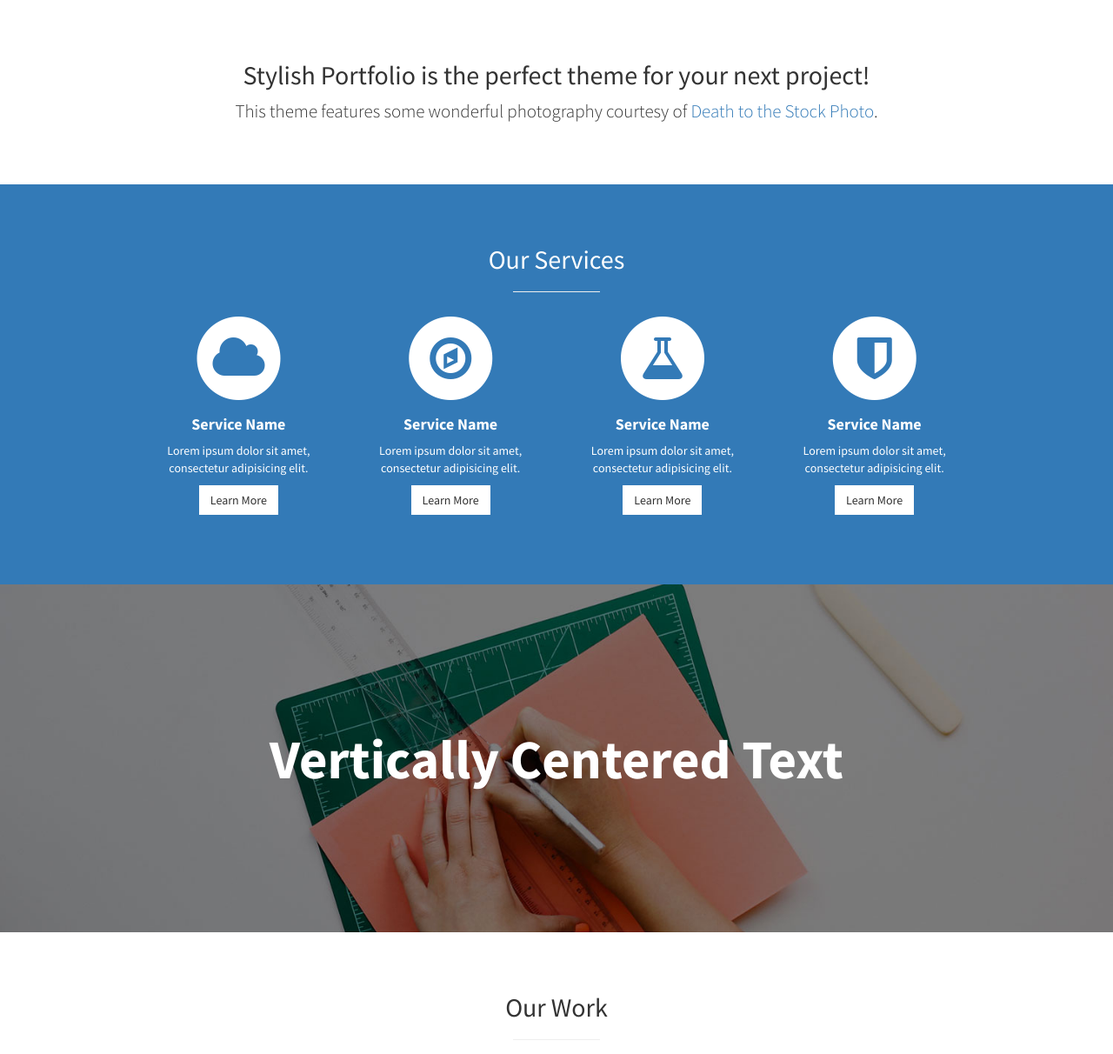
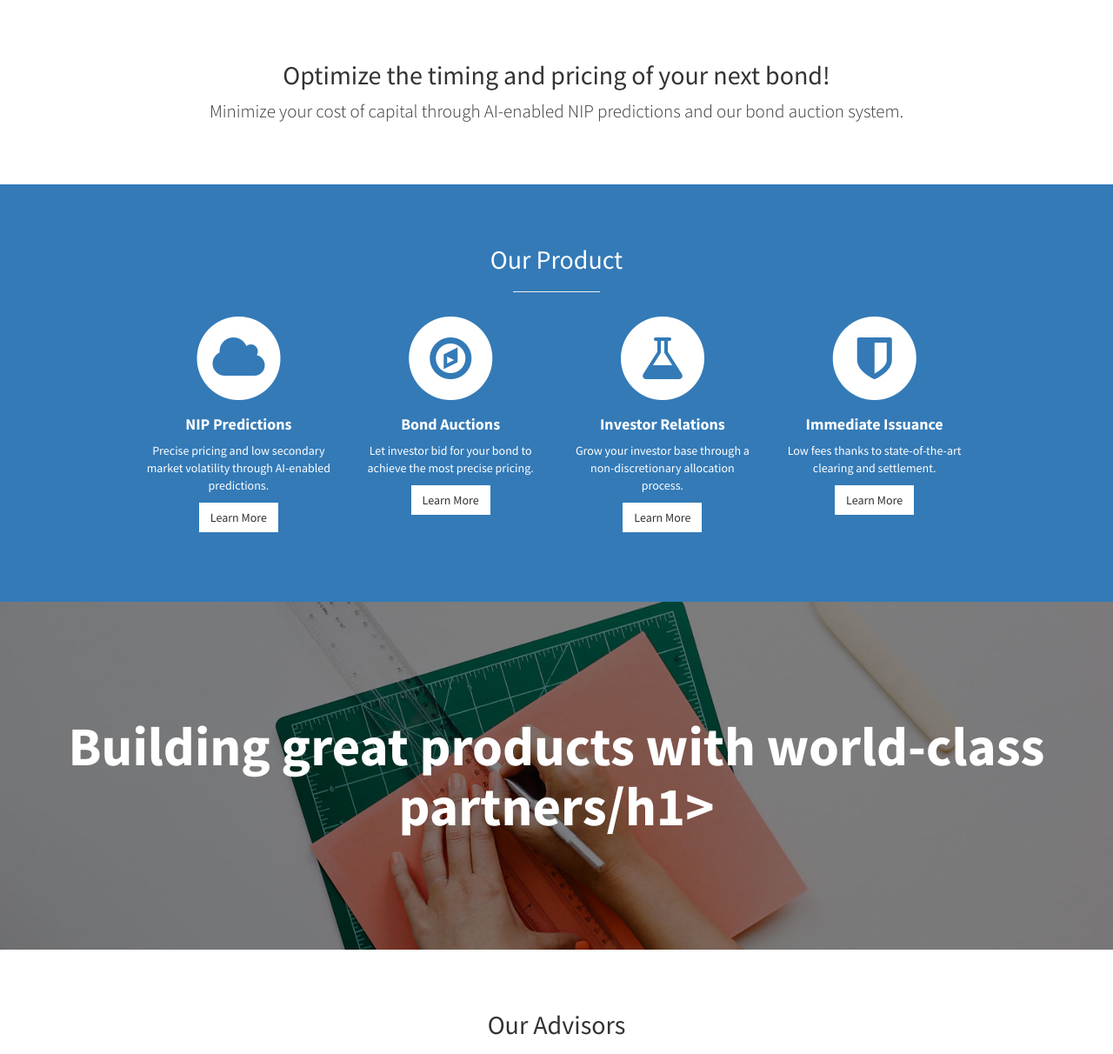
Before and after one commit to TobiasRischen/FinTech-Example, a plain HTML site: page index.html in a window 1280 px wide. Shown: the part 800-2012 px from the top of the page at 87% size. Drawn offline with Linux system fonts and the light colour scheme.

Commit message:
Updated Text

```diff
--- a/index.html
+++ b/index.html
@@ -9,7 +9,7 @@
     <meta name="description" content="">
     <meta name="author" content="">
 
-    <title>Stylish Portfolio - Start Bootstrap Theme</title>
+    <title>ProjectX - Precise Bond Pricing</title>
 
     <!-- Bootstrap Core CSS -->
     <link href="css/bootstrap.min.css" rel="stylesheet">
@@ -47,10 +47,10 @@
                 <a href="#about" onclick=$("#menu-close").click();>About</a>
             </li>
             <li>
-                <a href="#services" onclick=$("#menu-close").click();>Services</a>
+                <a href="#product" onclick=$("#menu-close").click();>Product</a>
             </li>
             <li>
-                <a href="#portfolio" onclick=$("#menu-close").click();>Portfolio</a>
+                <a href="#advisors" onclick=$("#menu-close").click();>Advisors</a>
             </li>
             <li>
                 <a href="#contact" onclick=$("#menu-close").click();>Contact</a>
@@ -61,8 +61,8 @@
     <!-- Header -->
     <header id="top" class="header">
         <div class="text-vertical-center">
-            <h1>Start Bootstrap</h1>
-            <h3>Free Bootstrap Themes &amp; Templates</h3>
+            <h1>PROJECT X</h1>
+            <h3>Precise bond pricing.</h3>
             <br>
             <a href="#about" class="btn btn-dark btn-lg">Find Out More</a>
         </div>
@@ -73,8 +73,8 @@
         <div class="container">
             <div class="row">
                 <div class="col-lg-12 text-center">
-                    <h2>Stylish Portfolio is the perfect theme for your next project!</h2>
-                    <p class="lead">This theme features some wonderful photography courtesy of <a target="_blank" href="http://join.deathtothestockphoto.com/">Death to the Stock Photo</a>.</p>
+                    <h2>Optimize the timing and pricing of your next bond!</h2>
+                    <p class="lead">Minimize your cost of capital through AI-enabled NIP predictions and our bond auction system.</a></p>
                 </div>
             </div>
             <!-- /.row -->
@@ -84,11 +84,11 @@
 
     <!-- Services -->
     <!-- The circle icons use Font Awesome's stacked icon classes. For more information, visit http://fontawesome.io/examples/ -->
-    <section id="services" class="services bg-primary">
+    <section id="product" class="services bg-primary">
         <div class="container">
             <div class="row text-center">
                 <div class="col-lg-10 col-lg-offset-1">
-                    <h2>Our Services</h2>
+                    <h2>Our Product</h2>
                     <hr class="small">
                     <div class="row">
                         <div class="col-md-3 col-sm-6">
@@ -98,9 +98,9 @@
                                 <i class="fa fa-cloud fa-stack-1x text-primary"></i>
                             </span>
                                 <h4>
-                                    <strong>Service Name</strong>
+                                    <strong>NIP Predictions</strong>
                                 </h4>
-                                <p>Lorem ipsum dolor sit amet, consectetur adipisicing elit.</p>
+                                <p>Precise pricing and low secondary market volatility through AI-enabled predictions.</p>
                                 <a href="#" class="btn btn-light">Learn More</a>
                             </div>
                         </div>
@@ -111,9 +111,9 @@
                                 <i class="fa fa-compass fa-stack-1x text-primary"></i>
                             </span>
                                 <h4>
-                                    <strong>Service Name</strong>
+                                    <strong>Bond Auctions</strong>
                                 </h4>
-                                <p>Lorem ipsum dolor sit amet, consectetur adipisicing elit.</p>
+                                <p>Let investor bid for your bond to achieve the most precise pricing.</p>
                                 <a href="#" class="btn btn-light">Learn More</a>
                             </div>
                         </div>
@@ -124,9 +124,9 @@
                                 <i class="fa fa-flask fa-stack-1x text-primary"></i>
                             </span>
                                 <h4>
-                                    <strong>Service Name</strong>
+                                    <strong>Investor Relations</strong>
                                 </h4>
-                                <p>Lorem ipsum dolor sit amet, consectetur adipisicing elit.</p>
+                                <p>Grow your investor base through a non-discretionary allocation process.</p>
                                 <a href="#" class="btn btn-light">Learn More</a>
                             </div>
                         </div>
@@ -137,9 +137,9 @@
                                 <i class="fa fa-shield fa-stack-1x text-primary"></i>
                             </span>
                                 <h4>
-                                    <strong>Service Name</strong>
+                                    <strong>Immediate Issuance</strong>
                                 </h4>
-                                <p>Lorem ipsum dolor sit amet, consectetur adipisicing elit.</p>
+                                <p>Low fees thanks to state-of-the-art clearing and settlement.</p>
                                 <a href="#" class="btn btn-light">Learn More</a>
                             </div>
                         </div>
@@ -156,16 +156,16 @@
     <!-- Callout -->
     <aside class="callout">
         <div class="text-vertical-center">
-            <h1>Vertically Centered Text</h1>
+            <h1>Building great products with world-class partners/h1>
         </div>
     </aside>
 
     <!-- Portfolio -->
-    <section id="portfolio" class="portfolio">
+    <section id="advisors" class="portfolio">
         <div class="container">
             <div class="row">
                 <div class="col-lg-10 col-lg-offset-1 text-center">
-                    <h2>Our Work</h2>
+                    <h2>Our Advisors</h2>
                     <hr class="small">
                     <div class="row">
                         <div class="col-md-6">
@@ -212,9 +212,9 @@
         <div class="container">
             <div class="row">
                 <div class="col-lg-12 text-center">
-                    <h3>The buttons below are impossible to resist.</h3>
-                    <a href="#" class="btn btn-lg btn-light">Click Me!</a>
-                    <a href="#" class="btn btn-lg btn-dark">Look at Me!</a>
+                    <h3>Sign up to stay up to date</h3>
+                    <a href="#" class="btn btn-lg btn-light">Sign Up</a>
+                    <a href="#" class="btn btn-lg btn-dark">Learn More</a>
                 </div>
             </div>
         </div>
@@ -222,10 +222,10 @@
 
     <!-- Map -->
     <section id="contact" class="map">
-        <iframe width="100%" height="100%" frameborder="0" scrolling="no" marginheight="0" marginwidth="0" src="https://maps.google.com/maps?f=q&amp;source=s_q&amp;hl=en&amp;geocode=&amp;q=Twitter,+Inc.,+Market+Street,+San+Francisco,+CA&amp;aq=0&amp;oq=twitter&amp;sll=28.659344,-81.187888&amp;sspn=0.128789,0.264187&amp;ie=UTF8&amp;hq=Twitter,+Inc.,+Market+Street,+San+Francisco,+CA&amp;t=m&amp;z=15&amp;iwloc=A&amp;output=embed"></iframe>
+        <iframe width="100%" height="100%" frameborder="0" scrolling="no" marginheight="0" marginwidth="0" src="https://www.google.com/maps/embed?pb=!1m14!1m8!1m3!1d10368.168641096001!2d8.4622333!3d49.4837106!3m2!1i1024!2i768!4f13.1!3m3!1m2!1s0x0%3A0xa20ea1a053f2a1!2sUniversit%C3%A4t+Mannheim!5e0!3m2!1sde!2sde!4v1489525819581"></iframe>
         <br />
         <small>
-            <a href="https://maps.google.com/maps?f=q&amp;source=embed&amp;hl=en&amp;geocode=&amp;q=Twitter,+Inc.,+Market+Street,+San+Francisco,+CA&amp;aq=0&amp;oq=twitter&amp;sll=28.659344,-81.187888&amp;sspn=0.128789,0.264187&amp;ie=UTF8&amp;hq=Twitter,+Inc.,+Market+Street,+San+Francisco,+CA&amp;t=m&amp;z=15&amp;iwloc=A"></a>
+            <a href="https://www.google.com/maps/embed?pb=!1m14!1m8!1m3!1d10368.168641096001!2d8.4622333!3d49.4837106!3m2!1i1024!2i768!4f13.1!3m3!1m2!1s0x0%3A0xa20ea1a053f2a1!2sUniversit%C3%A4t+Mannheim!5e0!3m2!1sde!2sde!4v1489525819581"></a>
         </small>
     </section>
 
@@ -234,13 +234,14 @@
         <div class="container">
             <div class="row">
                 <div class="col-lg-10 col-lg-offset-1 text-center">
-                    <h4><strong>Start Bootstrap</strong>
+                    <h4><strong>Project X</strong>
                     </h4>
-                    <p>3481 Melrose Place
-                        <br>Beverly Hills, CA 90210</p>
+                    <p>Chair of Finance
+                        <br>L9, 1-2
+                        <br>68167 Mannheim</p>
                     <ul class="list-unstyled">
-                        <li><i class="fa fa-phone fa-fw"></i> (123) 456-7890</li>
-                        <li><i class="fa fa-envelope-o fa-fw"></i> <a href="mailto:name@example.com">name@example.com</a>
+                        <li><i class="fa fa-phone fa-fw"></i></li>
+                        <li><i class="fa fa-envelope-o fa-fw"></i> <a href="mailto:trischen@mail.uni-mannheim.de">trischen@mail.uni-mannheim.de</a>
                         </li>
                     </ul>
                     <br>
```
